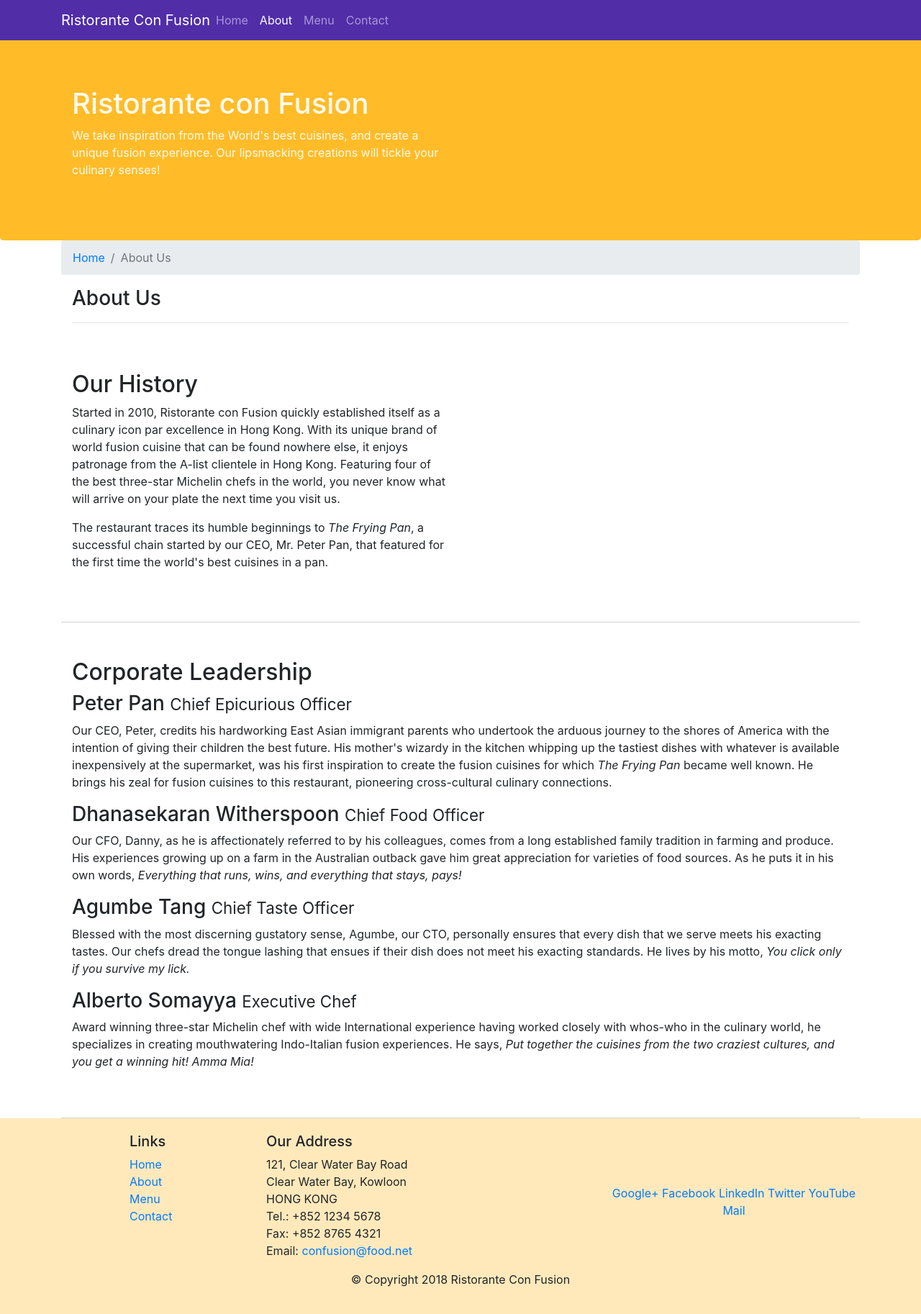
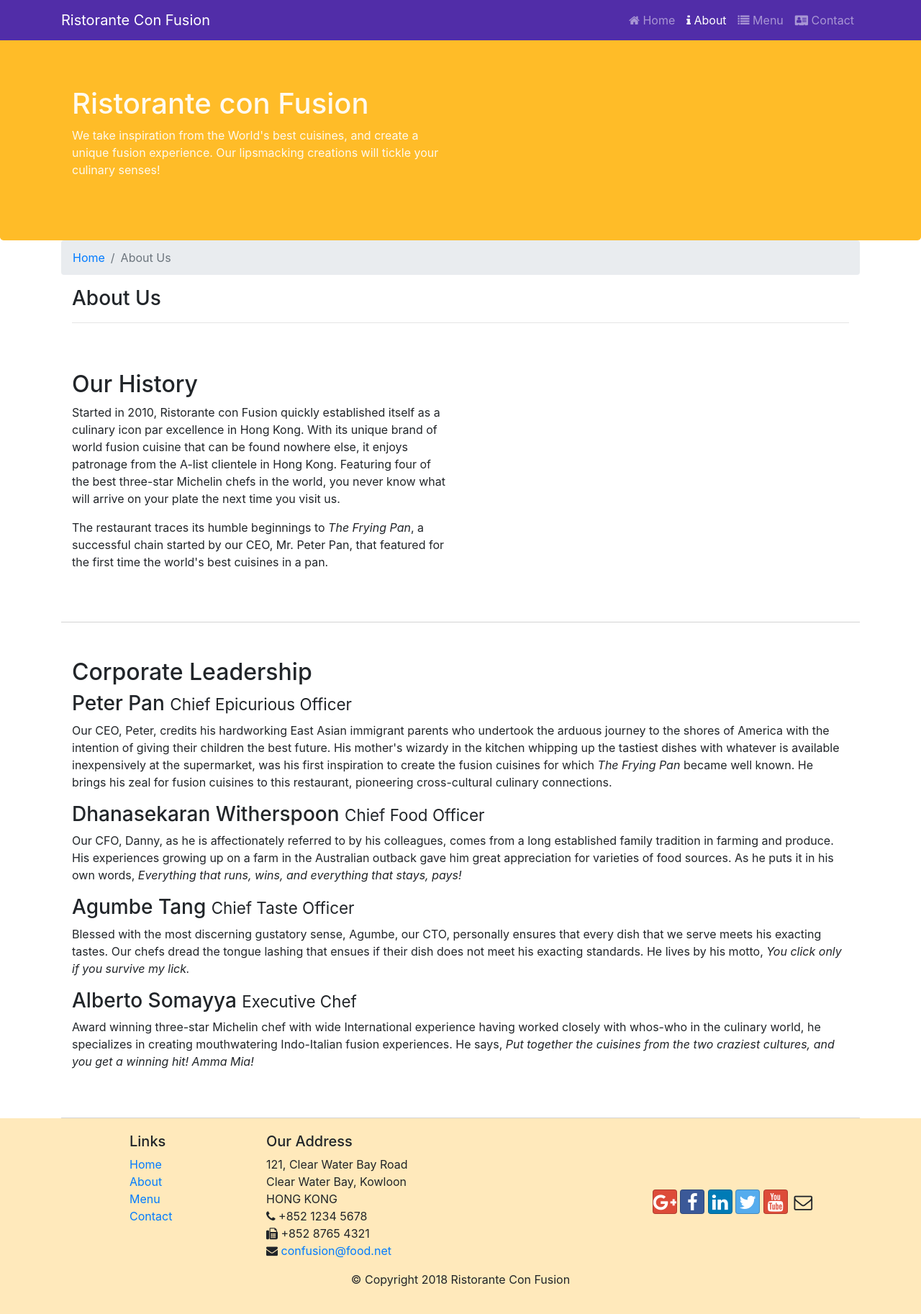
Before and after one commit to Cristopxer/Bootstrap, a website: page aboutus.html in a window 1280 px wide. Shown: the whole page at 72% size. Drawn offline with nearby package versions, Linux system fonts and the light colour scheme.

Commit message:
Icons Fonts applied

```diff
--- a/aboutus.html
+++ b/aboutus.html
@@ -9,6 +9,8 @@
     <!-- bootstrap -->
     <link rel="stylesheet" href="node_modules/bootstrap/dist/css/bootstrap.min.css">
     <link rel="stylesheet" href="/css/style.css">
+    <link rel="stylesheet" href="node_modules/font-awesome/css/font-awesome.min.css">
+    <link rel="stylesheet" href="node_modules/bootstrap-social/bootstrap-social.css">
 
     <title>Ristorante Con Fusion: About Us</title>
 
@@ -22,11 +24,11 @@
             </button>
             <a href="#" class="navbar-brand mr-auto">Ristorante Con Fusion</a>
             <div class="collapse navbar-collapse" id="Navbar">
-                <ul class="navbar-nav mr-auto">
-                    <li class="nav-item"><a href="./index.html" class="nav-link">Home</a></li>
-                    <li class="nav-item active"><a href="#" class="nav-link">About</a></li>
-                    <li class="nav-item"><a href="#" class="nav-link">Menu</a></li>
-                    <li class="nav-item"><a href="#" class="nav-link">Contact</a></li>
+                <ul class="navbar-nav ml-auto">
+                    <li class="nav-item"><a href="./index.html" class="nav-link"><span class="fa fa-home fa-md"></span> Home</a></li>
+                    <li class="nav-item active"><a href="#" class="nav-link"><span class="fa fa-info fa-md"></span> About</a></li>
+                    <li class="nav-item"><a href="#" class="nav-link"><span class="fa fa-list fa-md"></span> Menu</a></li>
+                    <li class="nav-item"><a href="#" class="nav-link"><span class="fa fa-address-card fa-md"></span> Contact</a></li>
                 </ul>
             </div>
         </div>
@@ -137,19 +139,19 @@
                         121, Clear Water Bay Road<br>
                         Clear Water Bay, Kowloon<br>
                         HONG KONG<br>
-                        Tel.: +852 1234 5678<br>
-                        Fax: +852 8765 4321<br>
-                        Email: <a href="mailto:confusion@food.net">confusion@food.net</a>
+                        <i class="fa fa-phone fa-md"></i> +852 1234 5678<br>
+                        <i class="fa fa-fax fa-md"></i> +852 8765 4321<br>
+                        <i class="fa fa-envelope fa-md"></i> <a href="mailto:confusion@food.net">confusion@food.net</a>
                     </address>
                 </div>
                 <div class="col-12 col-sm-4 align-self-center">
                     <div class="text-center">
-                        <a href="http://google.com/+">Google+</a>
-                        <a href="http://www.facebook.com/profile.php?id=">Facebook</a>
-                        <a href="http://www.linkedin.com/in/">LinkedIn</a>
-                        <a href="http://twitter.com/">Twitter</a>
-                        <a href="http://youtube.com/">YouTube</a>
-                        <a href="mailto:">Mail</a>
+                        <a class="btn btn-social-icon btn-google" href="http://google.com/+"><i class="fa fa-google-plus fa-md"></i></a>
+                        <a class="btn btn-social-icon btn-facebook" href="http://www.facebook.com/profile.php?id="><i class="fa fa-facebook fa-md"></i></a>
+                        <a class="btn btn-social-icon btn-linkedin" href="http://www.linkedin.com/in/"><i class="fa fa-linkedin fa-md"></i></a>
+                        <a class="btn btn-social-icon btn-twitter" href="http://twitter.com/"><i class="fa fa-twitter fa-md"></i></a>
+                        <a class="btn btn-social-icon btn-google" href="http://youtube.com/"><i class="fa fa-youtube fa-md"></i></a>
+                        <a class="btn btn-social-icon" href="mailto:"><i class="fa fa-envelope-o fa-md"></i></a>
                     </div>
                 </div>
             </div>
--- a/package.json
+++ b/package.json
@@ -15,7 +15,9 @@
   },
   "dependencies": {
     "bootstrap": "^4.5.2",
-    "jquery": "^3.3.1",
+    "bootstrap-social": "^5.1.1",
+    "font-awesome": "^4.7.0",
+    "jquery": "^3.5.1",
     "popper.js": "^1.16.1"
   }
 }
```
Also changed, not shown: index.html (+16 -14 lines), 1 other file.
